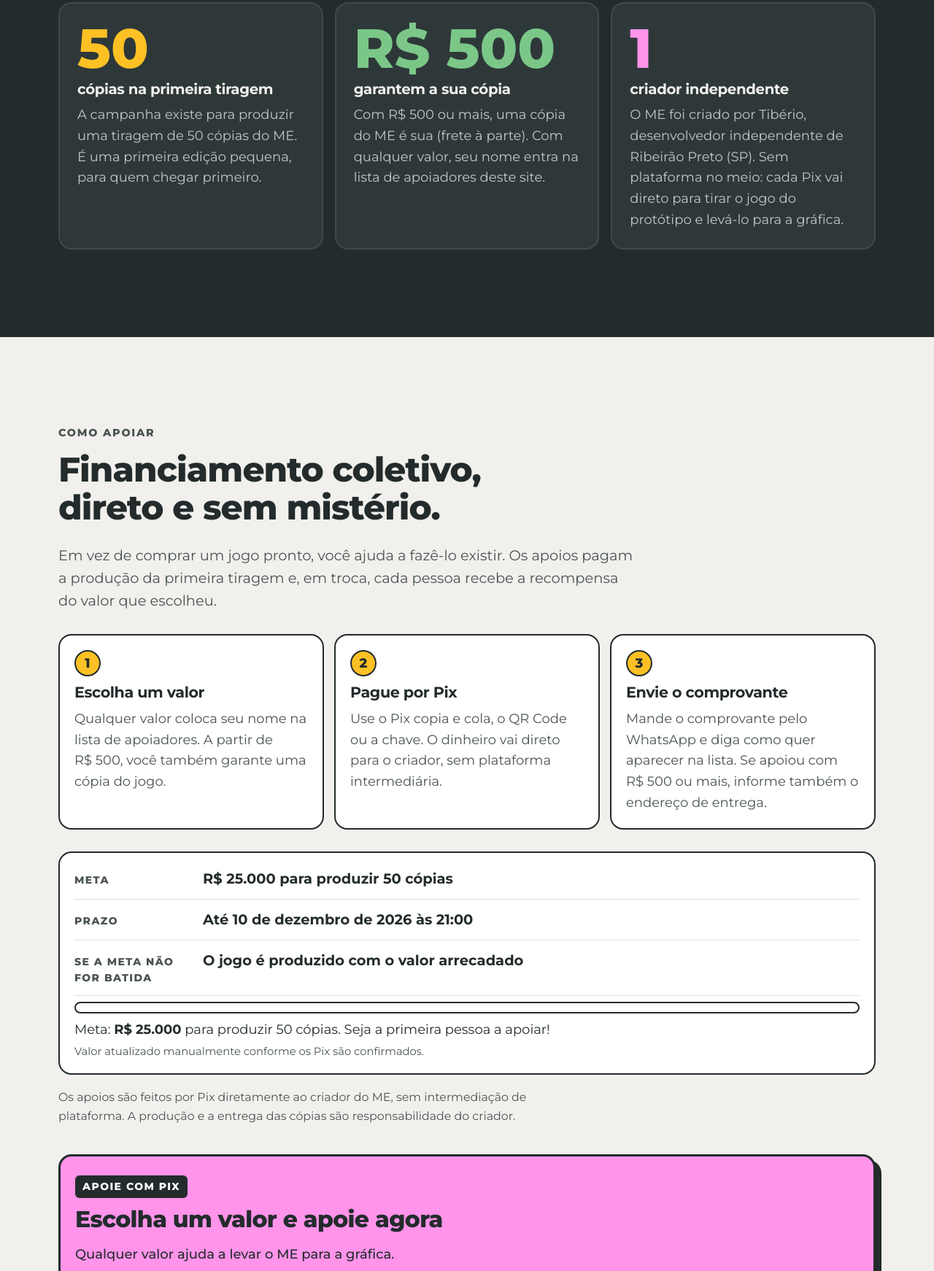
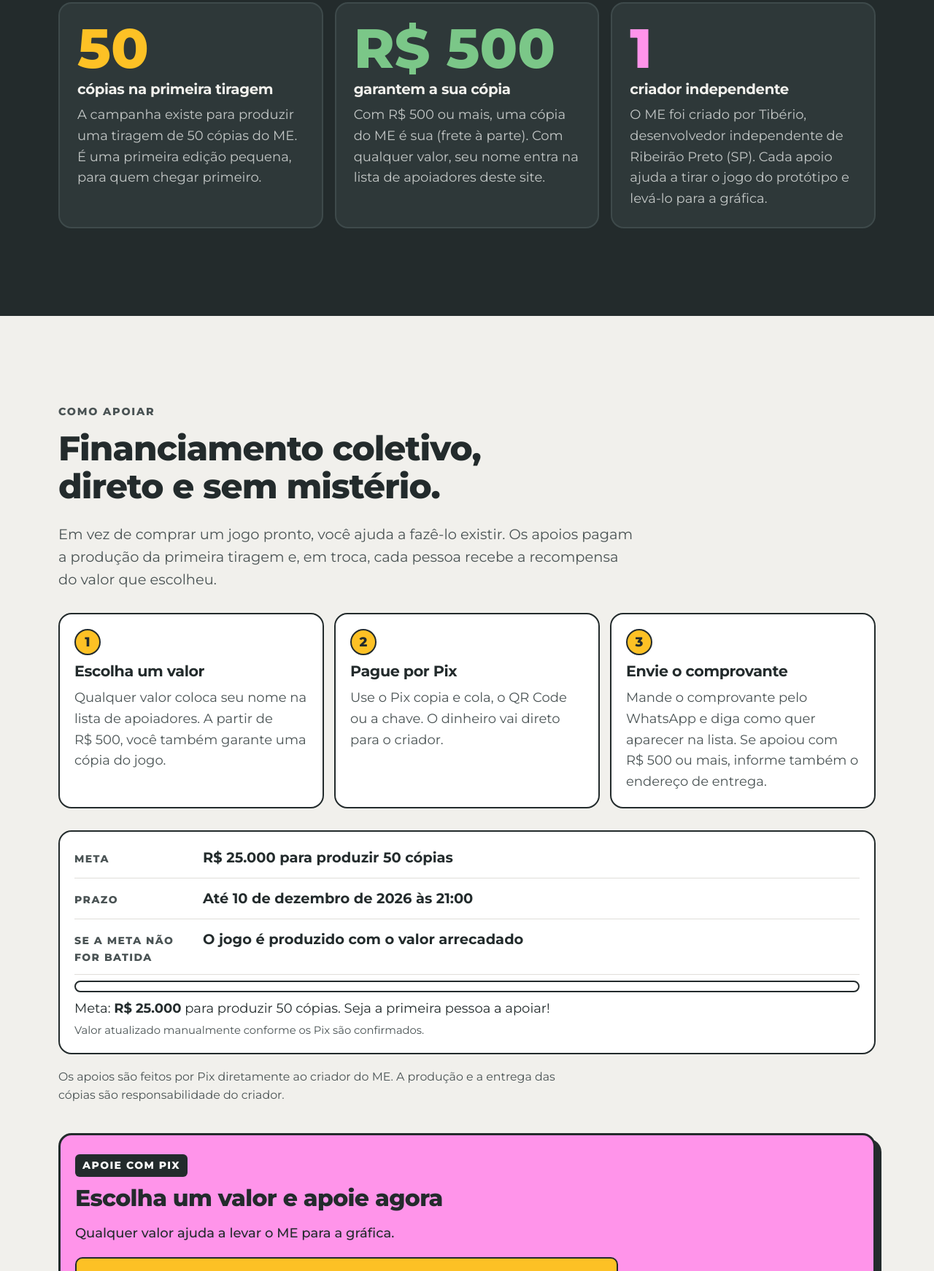
Before and after one commit to tiberiodamaso/playme, a plain HTML site: page index.html in a window 1280 px wide. Shown: the part 7467-9209 px from the top of the page at 73% size. Drawn offline with Linux system fonts and the light colour scheme.

Commit message:
melhora informacoes

```diff
--- a/index.html
+++ b/index.html
@@ -308,7 +308,7 @@
           <article class="why-card reveal">
             <p class="why-big">1</p>
             <h3>criador independente</h3>
-            <p>O ME foi criado por Tibério, desenvolvedor independente de Ribeirão Preto (SP). Sem plataforma no meio: cada Pix vai direto para tirar o jogo do protótipo e levá-lo para a gráfica.</p>
+            <p>O ME foi criado por Tibério, desenvolvedor independente de Ribeirão Preto (SP). Cada apoio ajuda a tirar o jogo do protótipo e levá-lo para a gráfica.</p>
           </article>
         </div>
       </div>
@@ -322,7 +322,7 @@
         <p class="section-lead">Em vez de comprar um jogo pronto, você ajuda a fazê-lo existir. Os apoios pagam a produção da primeira tiragem e, em troca, cada pessoa recebe a recompensa do valor que escolheu.</p>
         <ol class="support-steps">
           <li><span class="ss-n" aria-hidden="true">1</span><h3>Escolha um valor</h3><p>Qualquer valor coloca seu nome na lista de apoiadores. A partir de <span data-pix-offer-value>R$ 500</span>, você também garante uma cópia do jogo.</p></li>
-          <li><span class="ss-n" aria-hidden="true">2</span><h3>Pague por Pix</h3><p>Use o Pix copia e cola, o QR Code ou a chave. O dinheiro vai direto para o criador, sem plataforma intermediária.</p></li>
+          <li><span class="ss-n" aria-hidden="true">2</span><h3>Pague por Pix</h3><p>Use o Pix copia e cola, o QR Code ou a chave. O dinheiro vai direto para o criador.</p></li>
           <li><span class="ss-n" aria-hidden="true">3</span><h3>Envie o comprovante</h3><p>Mande o comprovante pelo WhatsApp e diga como quer aparecer na lista. Se apoiou com <span data-pix-offer-value>R$ 500</span> ou mais, informe também o endereço de entrega.</p></li>
         </ol>
 
@@ -347,7 +347,7 @@
           </div>
         </div>
 
-        <p class="fineprint">Os apoios são feitos por Pix diretamente ao criador do ME, sem intermediação de plataforma. A produção e a entrega das cópias são responsabilidade do criador.</p>
+        <p class="fineprint">Os apoios são feitos por Pix diretamente ao criador do ME. A produção e a entrega das cópias são responsabilidade do criador.</p>
 
         <div class="pix-box" id="pix" data-config="pixChave" data-pix hidden>
           <p class="pix-tag">Apoie com Pix</p>
@@ -479,7 +479,7 @@
         <div class="accordion">
           <details>
             <summary>O que é financiamento coletivo?</summary>
-            <div><p>É quando várias pessoas apoiam um projeto antes de ele existir. No ME, os apoios pagam a produção da primeira tiragem de <span data-config="tiragem">50</span> cópias. O apoio é feito por Pix, direto ao criador, sem plataforma intermediária.</p></div>
+            <div><p>É quando várias pessoas apoiam um projeto antes de ele existir. No ME, os apoios pagam a produção da primeira tiragem de <span data-config="tiragem">50</span> cópias. O apoio é feito por Pix, direto ao criador.</p></div>
           </details>
           <details>
             <summary>Como faço para apoiar?</summary>
```
Also changed, not shown: 1 other file.
